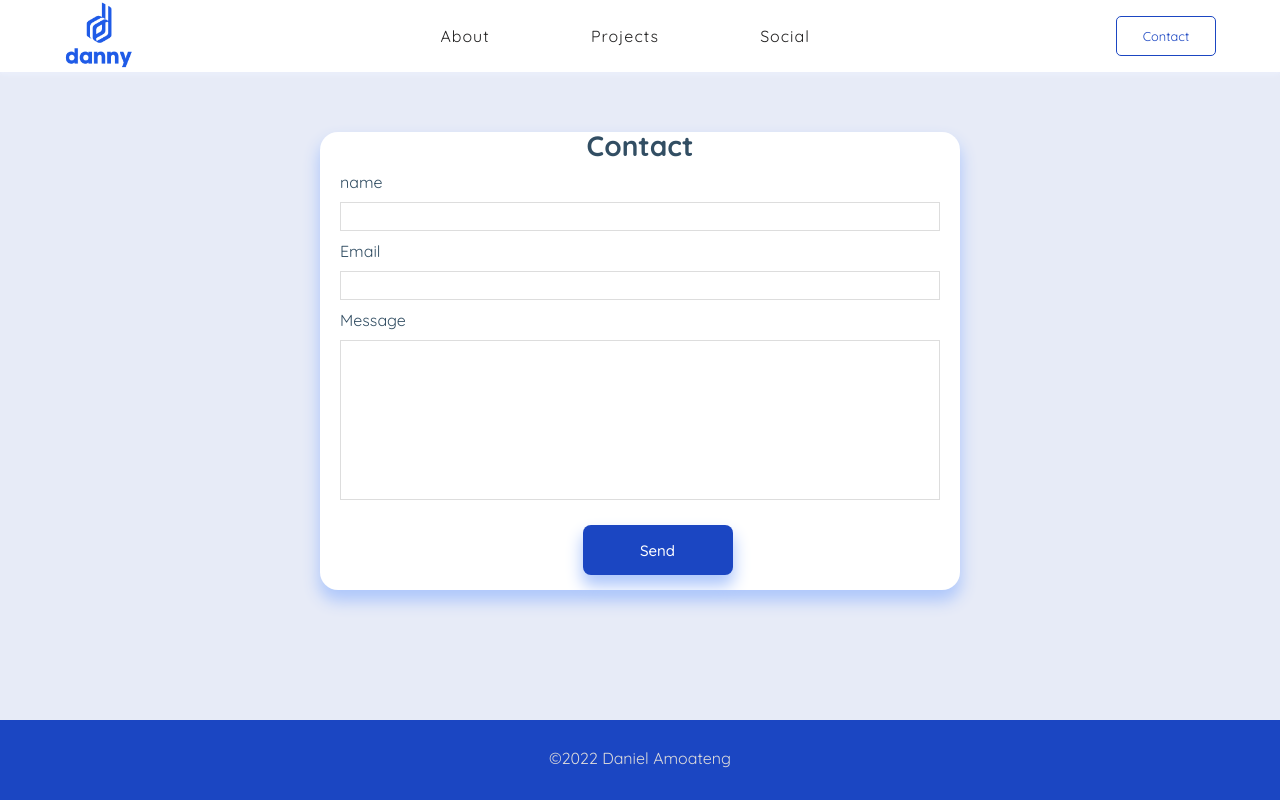
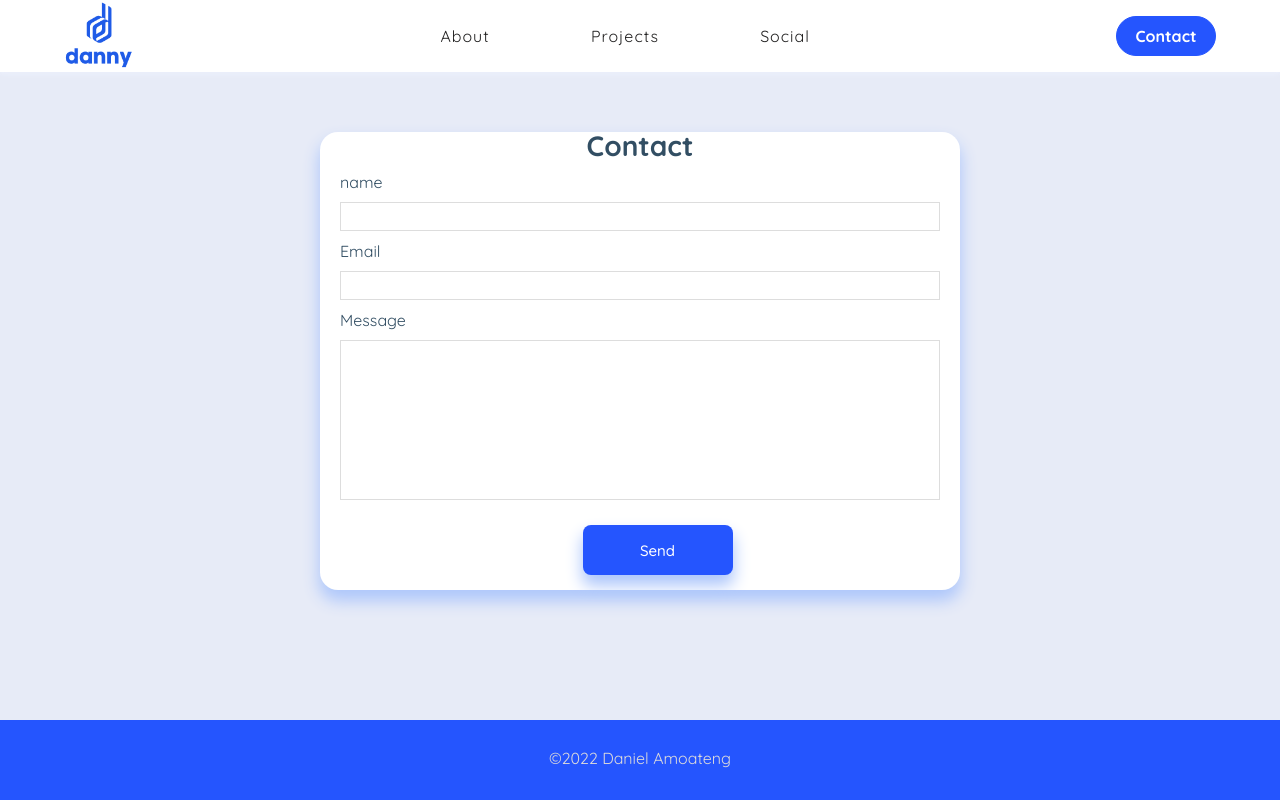
Before and after one commit to Danielamoateng1989/personalwebsite, a React (Create React App) app: page /sendmessage in a window 1280 px wide. Built offline with nearby package versions, Linux system fonts and the light colour scheme.

Commit message:
1. Change contact me background color 2. Change font color 3. Increase font size and weight

```diff
--- a/src/components/Form.js
+++ b/src/components/Form.js
@@ -12,6 +12,11 @@ const Form = () => {
 
     const handleSubmit = (e) => {
         e.preventDefault()
+
+
+
+
+
         axios({
             method: "POST",
             url: "/send",
--- a/src/components/Navbar.js
+++ b/src/components/Navbar.js
@@ -53,7 +53,7 @@ const Navbar = () => {
             </button>
           </li>
         </ul>
-         <button className='login-btn' onClick={sendMessage}>Contact</button>
+         <button className='contact_btn' onClick={sendMessage}>Contact</button>
       </div>
     </nav>
   );
--- a/src/index.css
+++ b/src/index.css
@@ -1,7 +1,7 @@
 
 @import url('https://fonts.googleapis.com/css2?family=Quicksand:wght@300;400;500;600;700&family=Raleway:wght@400;500&family=Roboto+Condensed:wght@300;400&display=swap');
 :root {
-  --color-primary: #1B46C2;
+  --color-primary: #2555fe;
   --color-secondary: #ff3400;
   --color-headings: #000000;
   --color-body: #000000;
@@ -114,18 +114,19 @@ Styles
 }
 
 /*This is the login/Sign up button color*/
-.login-btn {
+.contact_btn {
   position: relative;
   font-family: 'Quicksand', sans-serif;
-  font-size: 0.8rem;
+  font-size: 1rem;
+  font-weight: 900;
   width: 100px;
   height: 40px;
   padding: 0.25rem 0.75rem;
-  color: var(--color-primary);
-  background: white;
+  color:#ffff;
+  background: var(--color-primary);
   border: 1.7px solid var(--color-primary);
   cursor: pointer;
-  border-radius: 5px;
+  border-radius: 20px;
   transition: all 0.3s;
 
 }
```
Also changed, not shown: Server.js (line endings or trailing spaces).
